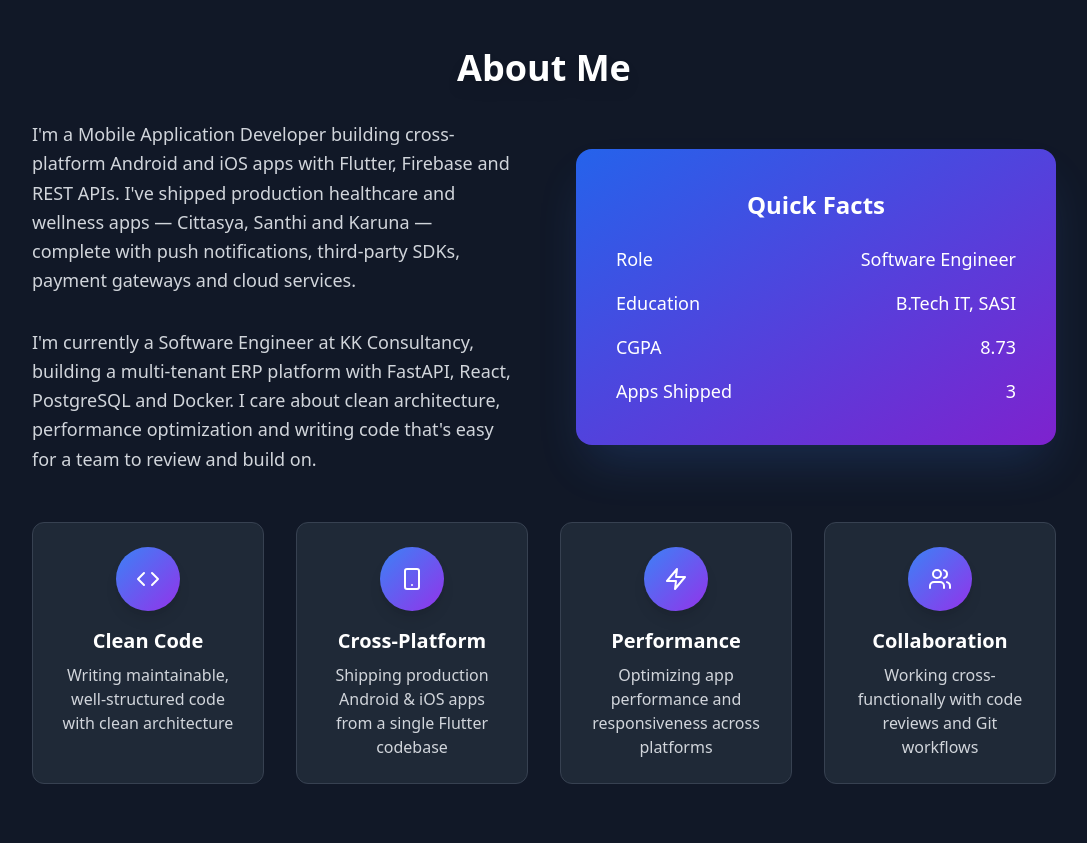
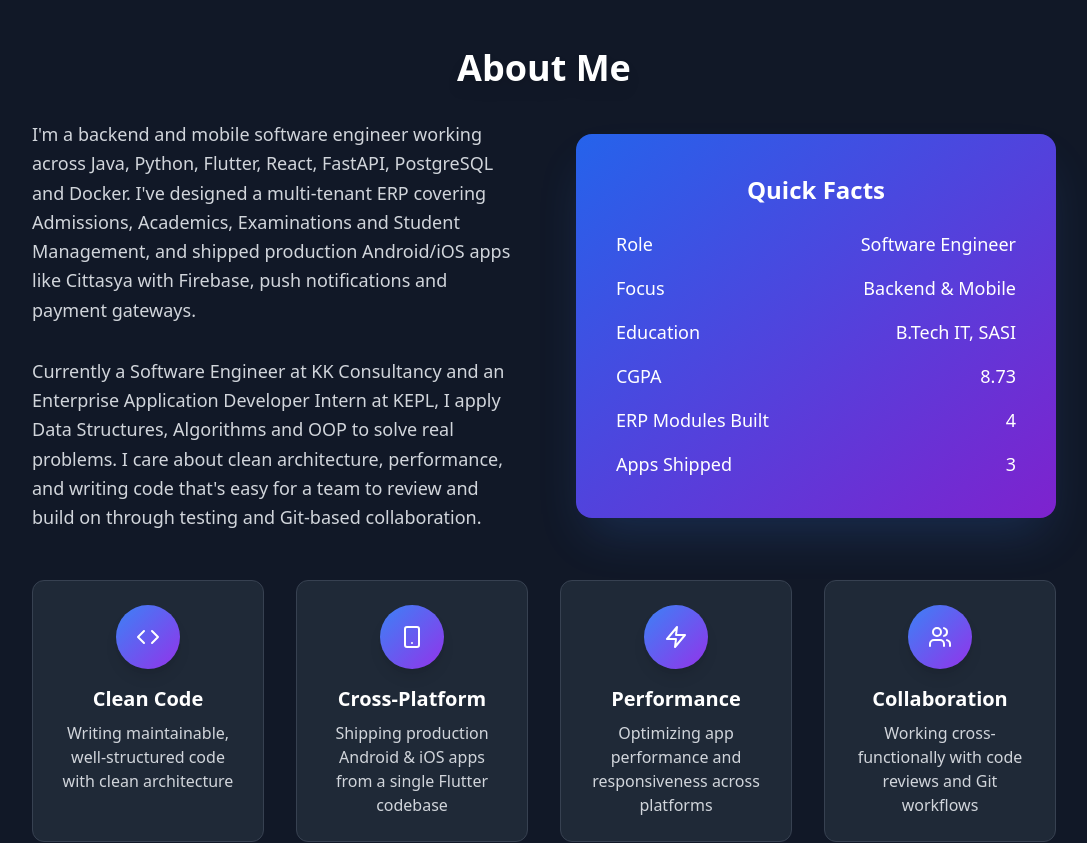
Before and after one commit to gnyanarushi/portfolio, a React (Vite) app: page / in a window 1280 px wide. Shown: the part 880-1723 px from the top of the page, without its empty margins (96-1183 px from the left). Built offline with nearby package versions, Linux system fonts and the light colour scheme.

Commit message:
experince changed with the new about section

```diff
--- a/src/components/sections/About.jsx
+++ b/src/components/sections/About.jsx
@@ -32,15 +32,16 @@ const About = () => {
           <div className="grid md:grid-cols-2 gap-16 items-center mb-12">
             <div className="space-y-8 text-center md:text-left">
               <p className="text-lg text-gray-300 leading-relaxed">
-                I'm a Mobile Application Developer building cross-platform Android and iOS apps with
-                Flutter, Firebase and REST APIs. I've shipped production healthcare and wellness apps —
-                Cittasya, Santhi and Karuna — complete with push notifications, third-party SDKs,
-                payment gateways and cloud services.
+                I'm a backend and mobile software engineer working across Java, Python, Flutter,
+                React, FastAPI, PostgreSQL and Docker. I've designed a multi-tenant ERP covering
+                Admissions, Academics, Examinations and Student Management, and shipped production
+                Android/iOS apps like Cittasya with Firebase, push notifications and payment gateways.
               </p>
               <p className="text-lg text-gray-300 leading-relaxed">
-                I'm currently a Software Engineer at KK Consultancy, building a multi-tenant ERP
-                platform with FastAPI, React, PostgreSQL and Docker. I care about clean architecture,
-                performance optimization and writing code that's easy for a team to review and build on.
+                Currently a Software Engineer at KK Consultancy and an Enterprise Application
+                Developer Intern at KEPL, I apply Data Structures, Algorithms and OOP to solve real
+                problems. I care about clean architecture, performance, and writing code that's easy
+                for a team to review and build on through testing and Git-based collaboration.
               </p>
             </div>
             <div className="bg-gradient-to-br from-blue-600 to-purple-700 rounded-2xl p-10 text-white shadow-2xl shadow-blue-500/20 flex flex-col items-center animate-fadein-slideup" style={{ animationDelay: '0.3s' }}>
@@ -51,12 +52,20 @@ const About = () => {
                   <span className="font-medium">Software Engineer</span>
                 </div>
                 <div className="flex justify-between w-full text-lg">
+                  <span>Focus</span>
+                  <span className="font-medium">Backend &amp; Mobile</span>
+                </div>
+                <div className="flex justify-between w-full text-lg">
                   <span>Education</span>
                   <span className="font-medium">B.Tech IT, SASI</span>
                 </div>
                 <div className="flex justify-between w-full text-lg">
                   <span>CGPA</span>
                   <span className="font-medium">8.73</span>
+                </div>
+                <div className="flex justify-between w-full text-lg">
+                  <span>ERP Modules Built</span>
+                  <span className="font-medium">4</span>
                 </div>
                 <div className="flex justify-between w-full text-lg">
                   <span>Apps Shipped</span>
--- a/src/components/sections/Experience.jsx
+++ b/src/components/sections/Experience.jsx
@@ -4,18 +4,31 @@ import { Calendar, MapPin, Building } from 'lucide-react';
 const Experience = () => {
   const experiences = [
     {
-      title: 'Software Engineer',
+      title: 'Enterprise Application Developer Intern',
+      company: 'KEPL (Koyya Enterprises Pvt. Ltd.)',
+      location: 'Online/Remote',
+      period: 'Jul 2026 - Present',
+      type: 'Internship',
+      description: 'Assisting in feature development on mobile and Firebase platforms for enterprise application delivery.',
+      achievements: [
+        'Building features using Flutter and Firebase for enterprise application delivery',
+        'Supporting mobile app build and deployment tasks while collaborating with the engineering team'
+      ],
+      technologies: ['Flutter', 'Firebase', 'Mobile']
+    },
+    {
+      title: 'Software Engineer Intern',
       company: 'KK Consultancy',
       location: 'Remote',
-      period: 'Apr 2026 - Present',
-      type: 'Full-time',
-      description: 'Developing a multi-tenant ERP platform using FastAPI, React, PostgreSQL and Docker.',
+      period: 'Apr 2026 - Jul 2026',
+      type: 'Internship',
+      description: 'Developed RESTful APIs for a Docker-deployed multi-tenant ERP using FastAPI and PostgreSQL.',
       achievements: [
-        'Building and integrating microservices for Admissions, Academics, Examinations and Student Management via REST APIs',
-        'Collaborating with cross-functional product and engineering teams',
-        'Participating in code reviews and Git-based version control'
+        'Built RESTful APIs for Admissions, Academics, Examinations and Student Management, enabling a multi-tenant ERP with 4 modules',
+        'Automated cross-module workflows with FastAPI integrations, reducing manual data handling by 60% across ERP operations',
+        'Reviewed code with 5+ engineers using Git, maintaining 95%+ merge accuracy across 20+ pull requests'
       ],
-      technologies: ['FastAPI', 'React', 'PostgreSQL', 'Docker']
+      technologies: ['FastAPI', 'PostgreSQL', 'Docker', 'REST APIs']
     },
     {
       title: 'Mobile Application Developer',
@@ -23,27 +36,12 @@ const Experience = () => {
       location: 'Remote',
       period: 'Sep 2025 - Apr 2026',
       type: 'Full-time',
-      description: 'Developed Cittasya, a Flutter-based wellness application for Android and iOS with guided Yoga Nidra and meditation programs.',
+      description: 'Delivered Cittasya, a Flutter app for Android and iOS, contributing to 1,000+ downloads and a 4.5+ star rating.',
       achievements: [
-        'Integrated Firebase Authentication, Cloud Firestore, push notifications, reminders, progress tracking and a third-party payment gateway SDK',
-        'Optimized app performance and responsiveness, debugged issues across platforms',
-        'Contributed to code reviews using Git'
+        'Integrated Firebase Authentication, Cloud Firestore, push notifications and a payment gateway SDK',
+        'Improved user retention by 30% over 3 months through integrations and performance optimization'
       ],
       technologies: ['Flutter', 'Firebase', 'Firestore', 'REST APIs']
-    },
-    {
-      title: 'Intelligent Systems Engineer Intern',
-      company: 'KEPL (Koyya Enterprise Pvt. Ltd.)',
-      location: 'Bangalore',
-      period: 'Jun 2025 - Aug 2025',
-      type: 'Internship',
-      description: 'Developed Flutter UI components for healthcare and Agri-Tech platforms, improving usability through collaborative, cross-functional development.',
-      achievements: [
-        'Integrated REST APIs, Firebase Authentication and Cloud Firestore',
-        'Implemented push notifications, local notifications and responsive UI for Android and iOS',
-        'Participated in debugging, testing and production deployments'
-      ],
-      technologies: ['Flutter', 'Firebase', 'REST APIs']
     }
   ];
 
@@ -126,7 +124,7 @@ const Experience = () => {
                   <div>
                     <h4 className="font-medium text-white text-sm">B.Tech Information Technology</h4>
                     <p className="text-gray-400 text-xs">SASI Institute of Technology and Engineering</p>
-                    <p className="text-blue-400 text-xs font-medium">2023 - Present · CGPA 8.73</p>
+                    <p className="text-blue-400 text-xs font-medium">Aug 2023 - Jun 2027 · CGPA 8.73/10</p>
                   </div>
                 </div>
               </div>
```
